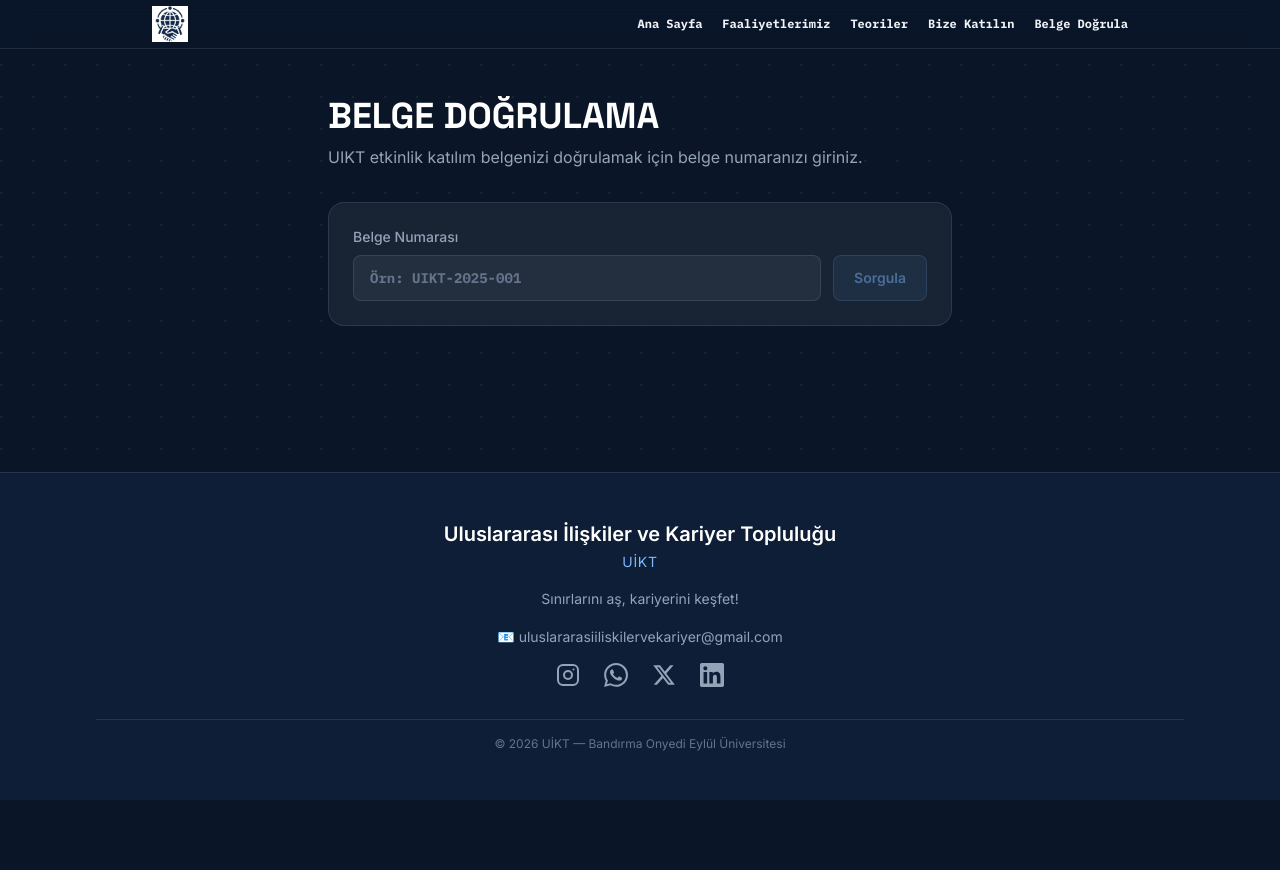
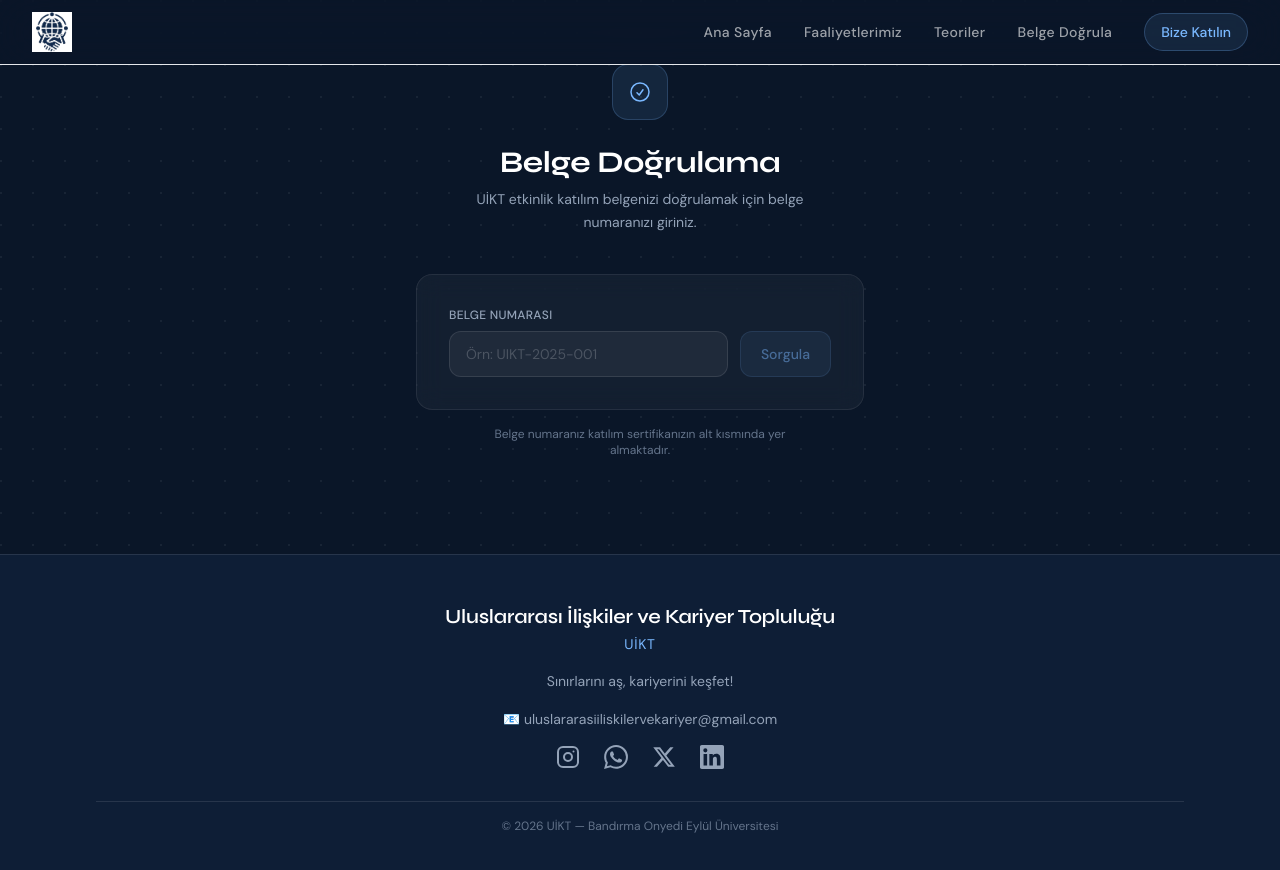
Before and after one commit to mertgrz24/uikt-site, a React (Vite) app: page /verify in a window 1280 px wide. Shown: the top 870 px of the page. Before the commit the page ends 800 px from the top, so only its background shows below. Built offline with nearby package versions, Linux system fonts and the light colour scheme.

Commit message:
feat: premium UI yükseltme — Syne/DM Sans font, glassmorphism, responsive fix, küre fix

```diff
--- a/index.html
+++ b/index.html
@@ -7,7 +7,7 @@
     <link rel="preconnect" href="https://fonts.googleapis.com" />
     <link rel="preconnect" href="https://fonts.gstatic.com" crossorigin />
     <link
-      href="https://fonts.googleapis.com/css2?family=Inter:wght@400;500;600&family=Space+Grotesk:wght@500;600;700&family=IBM+Plex+Mono:wght@700&display=swap"
+      href="https://fonts.googleapis.com/css2?family=Syne:wght@600;700;800&family=DM+Sans:wght@300;400;500&family=Inter:wght@400;500;600&family=IBM+Plex+Mono:wght@700&display=swap"
       rel="stylesheet"
     />
   </head>
--- a/src/components/Footer.jsx
+++ b/src/components/Footer.jsx
@@ -62,7 +62,7 @@
           📧 uluslararasiiliskilervekariyer@gmail.com
         </a>
 
-        <div className="flex items-center gap-6">
+        <div className="flex items-center justify-center gap-6">
           {socials.map(({ label, href, icon }) => (
             <a
               key={label}
--- a/src/components/Navbar.jsx
+++ b/src/components/Navbar.jsx
@@ -6,8 +6,8 @@
   const [menuOpen, setMenuOpen] = useState(false)
   const [joinOpen, setJoinOpen] = useState(false)
 
-  const linkCls = 'text-xs font-mono text-brand-text hover:text-brand-accentLight transition-colors'
-  const mobileLinkCls = 'text-sm font-mono text-brand-text hover:text-brand-accentLight transition-colors'
+  const linkCls = 'text-sm font-medium text-white/60 hover:text-white transition-colors duration-200 tracking-wide'
+  const mobileLinkCls = 'text-sm font-medium text-white/60 hover:text-white transition-colors duration-200 tracking-wide'
 
   function openJoin() {
     setMenuOpen(false)
@@ -16,24 +16,30 @@
 
   return (
     <>
-      <nav className="fixed top-0 left-0 right-0 z-40 bg-brand-bg/85 backdrop-blur-md border-b border-white/10">
-        <div className="max-w-5xl mx-auto px-6 h-12 flex items-center justify-between">
+      <nav className="fixed top-0 left-0 right-0 z-50 bg-brand-bg/70 backdrop-blur-xl border-b border-white/6">
+        <div className="max-w-7xl mx-auto px-4 sm:px-6 lg:px-8 h-16 flex items-center justify-between">
           <Link to="/" className="flex items-center">
-            <img src="/uikt-logo.jpeg" alt="UİKT" className="h-9 w-auto object-contain" />
+            <img src="/uikt-logo.jpeg" alt="UİKT" className="h-10 w-auto object-contain" />
           </Link>
 
           {/* Desktop */}
-          <div className="hidden md:flex items-center gap-5">
-            <Link to="/" className={linkCls}>Ana Sayfa</Link>
-            <Link to="/events" className={linkCls}>Faaliyetlerimiz</Link>
-            <Link to="/theories" className={linkCls}>Teoriler</Link>
-            <button onClick={openJoin} className={linkCls}>Bize Katılın</button>
-            <Link to="/verify" className={linkCls}>Belge Doğrula</Link>
+          <div className="hidden md:flex items-center gap-8">
+            <Link to="/" className={linkCls} style={{ fontFamily: 'var(--font-body)' }}>Ana Sayfa</Link>
+            <Link to="/events" className={linkCls} style={{ fontFamily: 'var(--font-body)' }}>Faaliyetlerimiz</Link>
+            <Link to="/theories" className={linkCls} style={{ fontFamily: 'var(--font-body)' }}>Teoriler</Link>
+            <Link to="/verify" className={linkCls} style={{ fontFamily: 'var(--font-body)' }}>Belge Doğrula</Link>
+            <button
+              onClick={openJoin}
+              style={{ fontFamily: 'var(--font-body)' }}
+              className="px-4 py-2 text-sm font-medium bg-brand-accentLight/10 hover:bg-brand-accentLight/20 text-brand-accentLight border border-brand-accentLight/25 rounded-full transition-all duration-200"
+            >
+              Bize Katılın
+            </button>
           </div>
 
           {/* Hamburger */}
           <button
-            className="md:hidden flex flex-col gap-1.5 p-1 text-brand-text hover:text-brand-accentLight transition-colors"
+            className="md:hidden flex flex-col gap-1.5 p-1 text-white/60 hover:text-white transition-colors"
             onClick={() => setMenuOpen((v) => !v)}
             aria-label="Menüyü aç/kapat"
           >
@@ -45,12 +51,18 @@
 
         {/* Mobile dropdown */}
         {menuOpen && (
-          <div className="md:hidden bg-brand-bg backdrop-blur-md border-t border-white/10 px-6 pb-4 pt-2 flex flex-col gap-3">
-            <Link to="/" onClick={() => setMenuOpen(false)} className={mobileLinkCls}>Ana Sayfa</Link>
-            <Link to="/events" onClick={() => setMenuOpen(false)} className={mobileLinkCls}>Faaliyetlerimiz</Link>
-            <Link to="/theories" onClick={() => setMenuOpen(false)} className={mobileLinkCls}>Teoriler</Link>
-            <button onClick={openJoin} className={`${mobileLinkCls} text-left`}>Bize Katılın</button>
-            <Link to="/verify" onClick={() => setMenuOpen(false)} className={mobileLinkCls}>Belge Doğrula</Link>
+          <div className="md:hidden bg-brand-bg/95 backdrop-blur-xl border-t border-white/10 px-6 pb-5 pt-3 flex flex-col gap-3">
+            <Link to="/" onClick={() => setMenuOpen(false)} className={mobileLinkCls} style={{ fontFamily: 'var(--font-body)' }}>Ana Sayfa</Link>
+            <Link to="/events" onClick={() => setMenuOpen(false)} className={mobileLinkCls} style={{ fontFamily: 'var(--font-body)' }}>Faaliyetlerimiz</Link>
+            <Link to="/theories" onClick={() => setMenuOpen(false)} className={mobileLinkCls} style={{ fontFamily: 'var(--font-body)' }}>Teoriler</Link>
+            <Link to="/verify" onClick={() => setMenuOpen(false)} className={mobileLinkCls} style={{ fontFamily: 'var(--font-body)' }}>Belge Doğrula</Link>
+            <button
+              onClick={openJoin}
+              style={{ fontFamily: 'var(--font-body)' }}
+              className="w-full text-center py-3 text-sm font-medium bg-brand-accentLight/10 hover:bg-brand-accentLight/20 text-brand-accentLight border border-brand-accentLight/25 rounded-full transition-all duration-200"
+            >
+              Bize Katılın
+            </button>
           </div>
         )}
       </nav>
--- a/src/index.css
+++ b/src/index.css
@@ -65,18 +65,55 @@
   background-size: 28px 28px, 100% 100%;
 }
 
+/* Tipografi sistemi */
+:root {
+  --font-display: 'Syne', sans-serif;
+  --font-body: 'DM Sans', sans-serif;
+}
+
+body {
+  font-family: var(--font-body);
+  font-size: 16px;
+  line-height: 1.6;
+}
+
+h1, h2, h3, h4 {
+  font-family: var(--font-display);
+  line-height: 1.15;
+  letter-spacing: -0.01em;
+}
+
 /* Kart hover efekti */
 .card-glass {
-  background: rgba(255,255,255,0.06);
-  border: 1px solid rgba(255,255,255,0.1);
-  backdrop-filter: blur(8px);
-  -webkit-backdrop-filter: blur(8px);
-  transition: all 200ms ease;
+  background: rgba(255, 255, 255, 0.04);
+  border: 1px solid rgba(255, 255, 255, 0.08);
+  backdrop-filter: blur(12px);
+  -webkit-backdrop-filter: blur(12px);
+  transition: background 200ms ease, border-color 200ms ease, transform 200ms ease;
 }
 
 .card-glass:hover {
-  background: rgba(255,255,255,0.09);
-  border-color: rgba(255,255,255,0.18);
+  background: rgba(255, 255, 255, 0.07);
+  border-color: rgba(255, 255, 255, 0.14);
+}
+
+/* Glow efekti */
+.glow-accent {
+  box-shadow: 0 0 24px rgba(122, 184, 255, 0.15);
+}
+
+/* Gradient text */
+.text-gradient {
+  background: linear-gradient(135deg, #ffffff 0%, #7ab8ff 100%);
+  -webkit-background-clip: text;
+  -webkit-text-fill-color: transparent;
+  background-clip: text;
+}
+
+/* Section ayırıcı */
+.section-divider {
+  height: 1px;
+  background: linear-gradient(90deg, transparent, rgba(255,255,255,0.08), transparent);
 }
 
 /* Scrollbar — koyu temaya uyumlu */
--- a/src/pages/VerificationPage.jsx
+++ b/src/pages/VerificationPage.jsx
@@ -66,39 +66,66 @@
       <ScrollToTop />
       <Navbar />
 
-      <main className="flex-1 max-w-2xl mx-auto w-full px-6 pt-24 pb-16">
-        <motion.div {...fadeSlide}>
-          <div className="mb-8">
-            <h1 className="font-display text-3xl md:text-4xl font-bold text-white leading-tight mb-2">
-              BELGE DOĞRULAMA
-            </h1>
-            <p className="text-brand-textMuted text-base leading-relaxed">
-              UIKT etkinlik katılım belgenizi doğrulamak için belge numaranızı giriniz.
-            </p>
+      <main className="flex-1 flex flex-col items-center justify-center px-4 py-16">
+        <motion.div {...fadeSlide} className="w-full flex flex-col items-center">
+
+          {/* Üst ikon */}
+          <div className="w-14 h-14 rounded-2xl bg-brand-accentLight/10 border border-brand-accentLight/20 flex items-center justify-center mb-6">
+            <svg width="24" height="24" fill="none" stroke="currentColor" strokeWidth="1.5"
+              className="text-brand-accentLight" viewBox="0 0 24 24">
+              <path strokeLinecap="round" strokeLinejoin="round"
+                d="M9 12.75L11.25 15 15 9.75M21 12a9 9 0 11-18 0 9 9 0 0118 0z" />
+            </svg>
           </div>
 
-          <div className="card-glass rounded-2xl p-6 mb-8">
-            <label className="block text-sm font-medium text-brand-textMuted mb-2">
+          <h1
+            className="text-3xl font-bold text-white text-center mb-2"
+            style={{ fontFamily: 'var(--font-display)' }}
+          >
+            Belge Doğrulama
+          </h1>
+
+          <p
+            className="text-brand-textMuted text-sm text-center mb-10 max-w-sm leading-relaxed"
+            style={{ fontFamily: 'var(--font-body)' }}
+          >
+            UİKT etkinlik katılım belgenizi doğrulamak için belge numaranızı giriniz.
+          </p>
+
+          <div className="card-glass rounded-2xl p-8 w-full max-w-md mb-4">
+            <label
+              className="block text-xs font-medium text-brand-textMuted mb-2 tracking-wide uppercase"
+              style={{ fontFamily: 'var(--font-body)' }}
+            >
               Belge Numarası
             </label>
-            <div className="flex flex-col gap-3 sm:flex-row">
+            <div className="flex gap-3">
               <input
                 type="text"
                 value={belgeNo}
                 onChange={(e) => setBelgeNo(e.target.value)}
                 onKeyDown={handleKeyDown}
                 placeholder="Örn: UIKT-2025-001"
-                className="w-full sm:flex-1 bg-white/5 border border-white/10 rounded-lg px-4 py-3 text-white text-sm font-mono placeholder:text-brand-textSubtle focus:outline-none focus:border-brand-accentLight focus:bg-white/10 transition-colors"
+                style={{ fontFamily: 'var(--font-body)' }}
+                className="flex-1 px-4 py-3 bg-white/5 border border-white/10 rounded-xl text-white text-sm placeholder:text-white/20 focus:outline-none focus:border-brand-accentLight/50 focus:bg-white/8 transition-all"
               />
               <button
                 onClick={handleQuery}
                 disabled={status === 'loading' || !belgeNo.trim()}
-                className="w-full sm:w-auto px-5 py-3 bg-brand-accentLight/15 hover:bg-brand-accentLight/25 text-brand-accentLight border border-brand-accentLight/30 text-sm font-semibold rounded-lg transition-colors disabled:opacity-50 disabled:cursor-not-allowed whitespace-nowrap"
+                style={{ fontFamily: 'var(--font-body)' }}
+                className="px-5 py-3 bg-brand-accentLight/15 hover:bg-brand-accentLight/25 text-brand-accentLight border border-brand-accentLight/25 rounded-xl text-sm font-medium transition-all whitespace-nowrap disabled:opacity-50 disabled:cursor-not-allowed"
               >
                 {status === 'loading' ? 'Sorgulanıyor…' : 'Sorgula'}
               </button>
             </div>
           </div>
+
+          <p
+            className="text-brand-textSubtle text-xs text-center max-w-xs mb-8"
+            style={{ fontFamily: 'var(--font-body)' }}
+          >
+            Belge numaranız katılım sertifikanızın alt kısmında yer almaktadır.
+          </p>
 
           {status === 'loading' && (
             <div className="flex items-center justify-center gap-3 py-12 text-brand-textMuted">
```
Also changed, not shown: src/components/AboutSection.jsx (+37 -7 lines), src/components/GlobeDesktop.jsx (+8 -1 lines), src/components/TheoryNavigator.jsx (+6 -8 lines), src/components/TheorySection.jsx (+6 -2 lines), src/pages/CountryPage.jsx (+30 -19 lines), src/pages/HomePage.jsx (+40 -6 lines), 1 other file (tests, documents, lock files or other folders).
